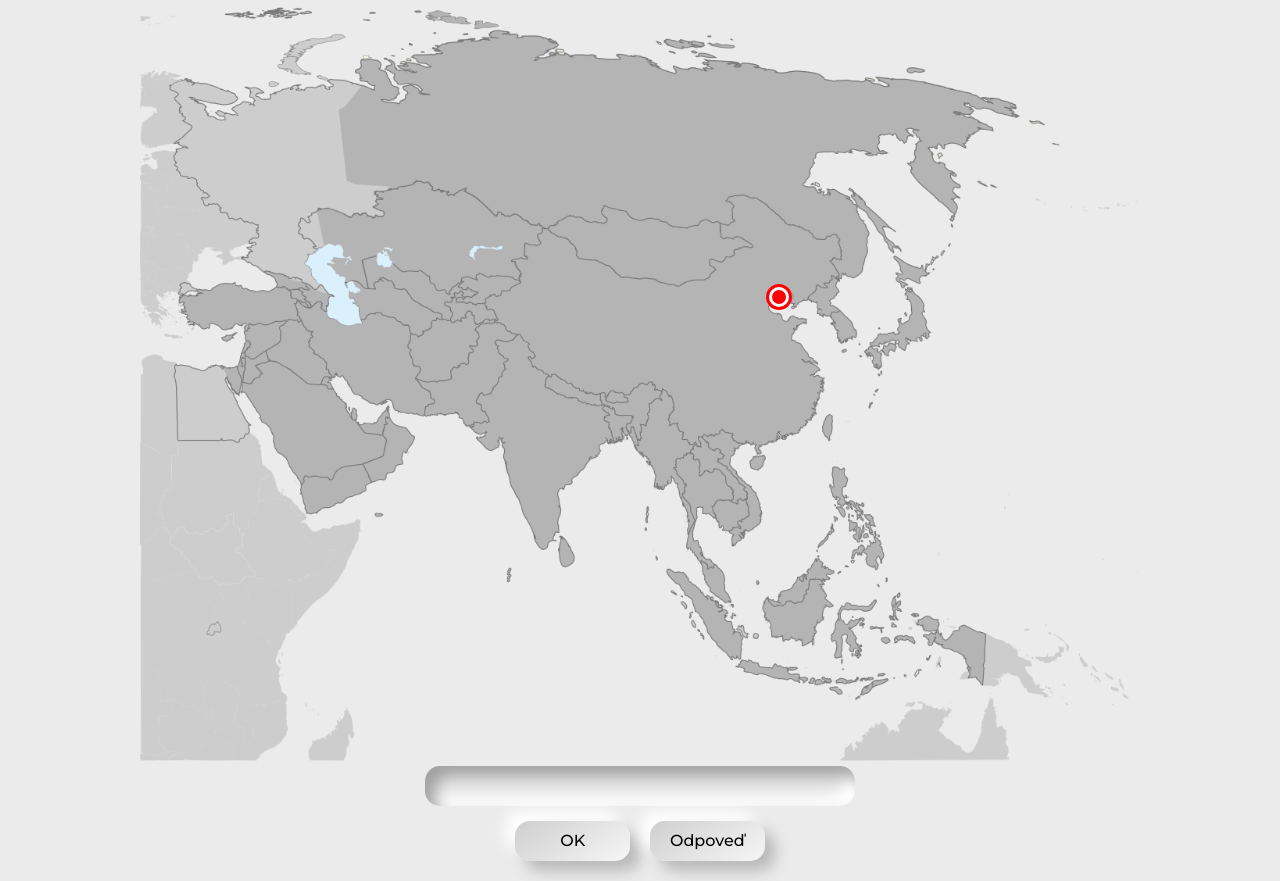
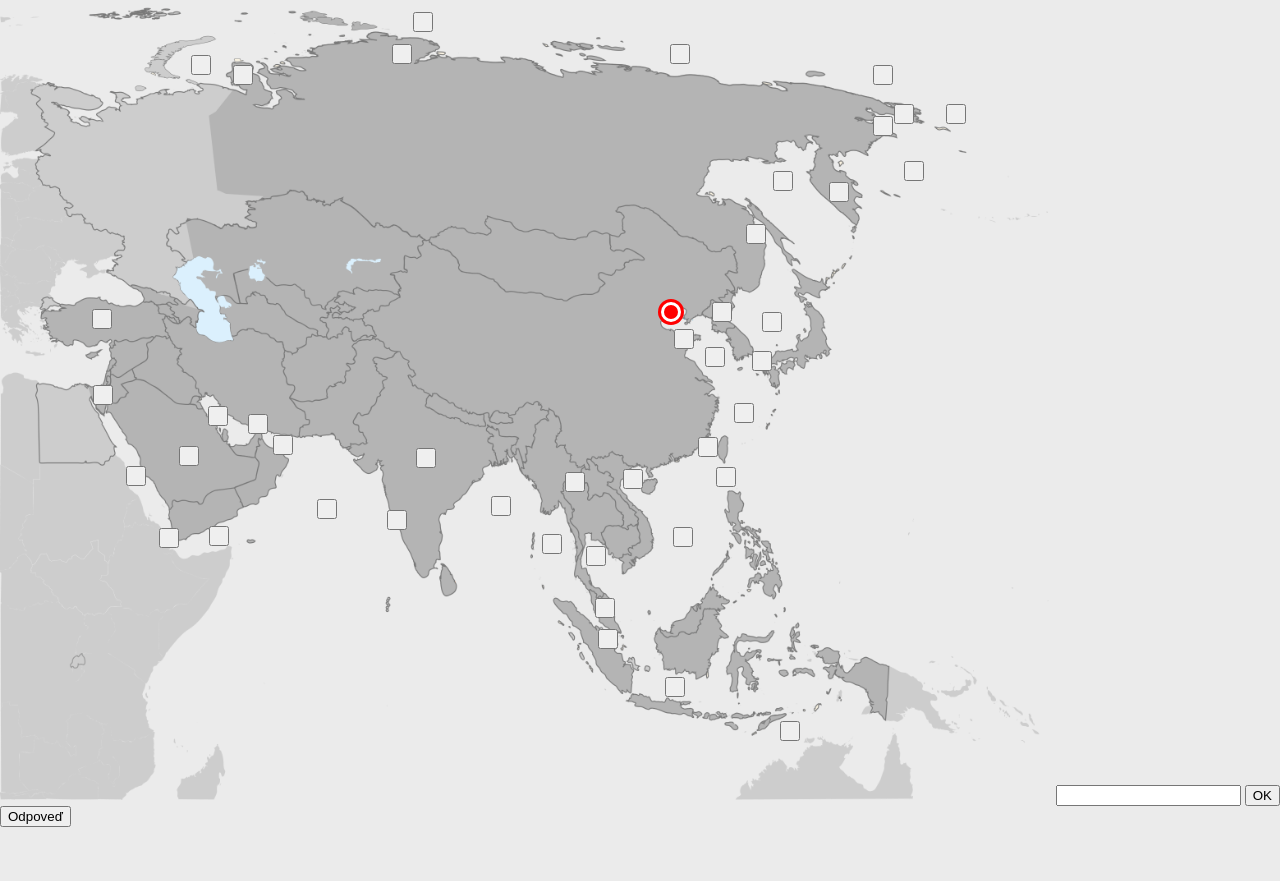
Before and after one commit to majoouoo/biologia-test, a plain HTML site: page asia/coastline/index.html in a window 1280 px wide. After the commit the page ends 832 px from the top, so only its background shows below. Drawn offline with Linux system fonts and the light colour scheme.

Commit message:
calculate x and y (not working)

```diff
--- a/asia/coastline/index.html
+++ b/asia/coastline/index.html
@@ -9,16 +9,13 @@
     <link rel="stylesheet" href="./style.css">
     <link rel="preconnect" href="https://fonts.googleapis.com">
     <link rel="preconnect" href="https://fonts.gstatic.com" crossorigin>
-    <link href="https://fonts.googleapis.com/css2?family=Montserrat:wght@100;200;300;400;500;600;700;800&family=Poppins:wght@600&display=swap" rel="stylesheet">
+    <link
+        href="https://fonts.googleapis.com/css2?family=Montserrat:wght@100;200;300;400;500;600;700;800&family=Poppins:wght@600&display=swap"
+        rel="stylesheet">
 </head>
 
 <body>
-    <div id="outerDiv">
-        <div id="mapDiv">
     <img src="./map.png" alt="mapa" id="map">
-        </div>
-        <div id="buttonOuterDiv">
-            <div id="buttonDiv">
     <button id="b1" class="mapBtn"></button>
     <button id="b2" class="mapBtn"></button>
     <button id="b3" class="mapBtn"></button>
@@ -63,18 +60,11 @@
     <button id="b42" class="mapBtn"></button>
     <button id="b43" class="mapBtn"></button>
     <button id="b44" class="mapBtn"></button>
-            </div>
-        </div>
-    </div>
 
-    <div id="inputDiv">
     <input type="text" name="input" id="input">
-        <div id="inputBtnDiv">
     <button id="checkBtn">OK</button>
     <button id="answerBtn">Odpoveď</button>
-        </div>
     <h1 id="result"></h1>
-    </div>
 
     <script src="./script.js" defer></script>
 </body>
--- a/asia/coastline/script.js
+++ b/asia/coastline/script.js
@@ -45,56 +45,82 @@ const mapNames = {
     44: "Farther India"
 }
 
+// declare elements
 const inputEl = document.getElementById("input")
+const answerBtn = document.getElementById("answerBtn")
 const checkBtn = document.getElementById("checkBtn")
 const resultEl = document.getElementById("result")
-const answerBtn = document.getElementById("answerBtn")
 
+// generate a number and add a class
 const generateNum = () => {
-    const randomNum = Math.ceil(Math.random() * 44)
-    return randomNum
+    const chosenNum = Math.ceil(Math.random() * 44)
+    document.getElementById("b" + chosenNum).classList.add("activeBtn")
 }
 
+// check answer
 const checkAnswer = () => {
-    if (inputEl.value.toUpperCase() == mapNames[localStorage.getItem("randomNum")].toUpperCase()) {
+    const chosenNum = document.getElementsByClassName("activeBtn")[0].id.substring(1)
+    const chosenEl = document.getElementsByClassName("activeBtn")[0]
+
+    if (inputEl.value.toUpperCase() == mapNames[chosenNum].toUpperCase()) {
         resultEl.innerHTML = "Správne"
         resultEl.style.color = "green"
         // reset
         inputEl.value = ""
-        document.getElementById("b" + localStorage.getItem("randomNum")).classList.remove("activeBtn")
+        chosenEl.classList.remove("activeBtn")
         // generate new
-        const randomNum = generateNum()
-        localStorage.setItem("randomNum", randomNum)
-        document.getElementById("b" + localStorage.getItem("randomNum")).classList.add("activeBtn")
-    } else if (inputEl.value.toUpperCase() != mapNames[localStorage.getItem("randomNum")].toUpperCase()) {
+        generateNum()
+    } else if (inputEl.value.toUpperCase() != mapNames[chosenNum].toUpperCase()) {
         resultEl.innerHTML = "Zle"
         resultEl.style.color = "red"
     }
 }
 
-const randomNum = generateNum()
-localStorage.setItem("randomNum", randomNum)
-document.getElementById("b" + localStorage.getItem("randomNum")).classList.add("activeBtn")
+// ok button + enter
+document.addEventListener('keypress', e => e.key === 'Enter' ? checkAnswer() : null)
+checkBtn.addEventListener("click", () => checkAnswer())
 
-document.addEventListener('keypress', function (e) {
-    if (e.key === 'Enter') {
-        checkAnswer()
-    }
-})
+// show correct answer
+answerBtn.addEventListener("click", () => {
+    const chosenNum = document.getElementsByClassName("activeBtn")[0].id.substring(1)
+    const chosenEl = document.getElementsByClassName("activeBtn")[0]
 
-checkBtn.addEventListener("click", () => {
-    checkAnswer()
-})
-
-answerBtn.addEventListener("click", () => {
-    resultEl.innerHTML = mapNames[localStorage.getItem("randomNum")]
+    resultEl.innerHTML = mapNames[chosenNum]
     resultEl.style.color = "black"
     setTimeout(() => {
         inputEl.value = ""
-        document.getElementById("b" + localStorage.getItem("randomNum")).classList.remove("activeBtn")
-        const randomNum = generateNum()
-        localStorage.setItem("randomNum", randomNum)
-        document.getElementById("b" + localStorage.getItem("randomNum")).classList.add("activeBtn")
+        chosenEl.classList.remove("activeBtn")
+        generateNum()
         resultEl.innerHTML = ""
     }, 1500)
 })
+
+const calculatePositions = () => {
+    const mapButtons = document.getElementsByClassName("mapBtn")
+    const mapEl = document.getElementById("map")
+
+    for (mapBtn of mapButtons) {
+        let x = getComputedStyle(mapBtn).left
+        let y = getComputedStyle(mapBtn).top
+        x = x.substring(0, x.length - 2)
+        y = y.substring(0, y.length - 2)
+        let mapWidth = getComputedStyle(mapEl).width
+        let mapHeight = getComputedStyle(mapEl).height
+        mapWidth = mapWidth.substring(0, mapWidth.length - 2)
+        mapHeight = mapHeight.substring(0, mapHeight.length - 2)
+
+        const correctX = (mapWidth * x) / 1000
+        const correctY = (mapHeight * y) / 761
+
+        mapBtn.style.left = correctX + "px"
+        mapBtn.style.top = correctY + "px"
+    }
+}
+
+addEventListener("resize", () => calculatePositions())
+
+console.log(document.body.getAttribute("style"))
+
+// initialize
+generateNum()
+calculatePositions()
--- a/asia/coastline/style.css
+++ b/asia/coastline/style.css
@@ -12,48 +12,16 @@ h1 {
     font-size: 26px;
 }
 
-#clickedName {
-    font-size: 16px;
-    top: 0px;
-    left: 0px;
-    position: absolute;
-    text-shadow: -1px 0 1px white, 0 1px 1px white, 1px 0 1px white, 0 -1px 1px white;
+#map {
+    height: 100vh;
 }
 
-#outerDiv {
-    display: grid;
-}
-
-#mapDiv {
-    display: flex;
-    justify-content: center;
-    z-index: -1;
-    grid-column: 1;
-    grid-row: 1;
-}
-
-#map {
-    width: 1000px;
-    z-index: -1;
-}
-
-#buttonOuterDiv {
-    display: flex;
-    justify-content: center;
-    grid-column: 1;
-    grid-row: 1;
-}
-
-#buttonDiv {
-    display: grid;
-    width: 1000px;
-}
 
 .mapBtn {
-    position: relative;
-    grid-column: 1;
-    grid-row: 1;
-    opacity: 0%;
+    position: absolute;
+    width: 20px;
+    height: 20px;
+    margin: 0;
 }
 
 .activeBtn {
@@ -62,58 +30,6 @@ h1 {
     box-shadow: 0 0 0 3px red;
     border-radius: 10px;
     opacity: 100%;
-}
-
-#inputDiv {
-    display: flex;
-    align-items: center;
-    flex-direction: column;
-}
-
-#inputDiv * {
-    margin: 5px 10px;
-}
-
-#input {
-    font-size: 20px;
-    height: 40px;
-    width: 400px;
-    padding: 0 15px;
-    font-family: "Montserrat";
-    font-weight: 500;
-    border: none;
-    border-radius: 15px;
-    background: #e6e6e6;
-    box-shadow: inset 10px 10px 15px #a1a1a1,
-                inset -10px -10px 15px #ffffff;
-}
-
-#input:focus {
-    outline: none;
-}
-
-#inputBtnDiv {
-    display: grid;
-    grid-template-columns: 1fr 1fr;
-    grid-template-rows: 1fr;
-}
-
-#inputBtnDiv button {
-    font-size: 16px;
-    height: 40px;
-    padding: 0 20px;
-    font-family: "Montserrat";
-    font-weight: 500;
-    border: none;
-    border-radius: 15px;
-    background: linear-gradient(145deg, #cfcfcf, #f6f6f6);
-    box-shadow:  10px 10px 15px #b8b8b8,
-             -10px -10px 15px #ffffff;
-}
-
-#inputBtnDiv button:hover {
-    background: #d1d1d1;
-    cursor: pointer;
 }
 
 #b1 {
```
Also changed, not shown: index.html (+2 -2 lines), style.css (+4 -4 lines). Lines whose indentation alone changed are shown as unchanged.
